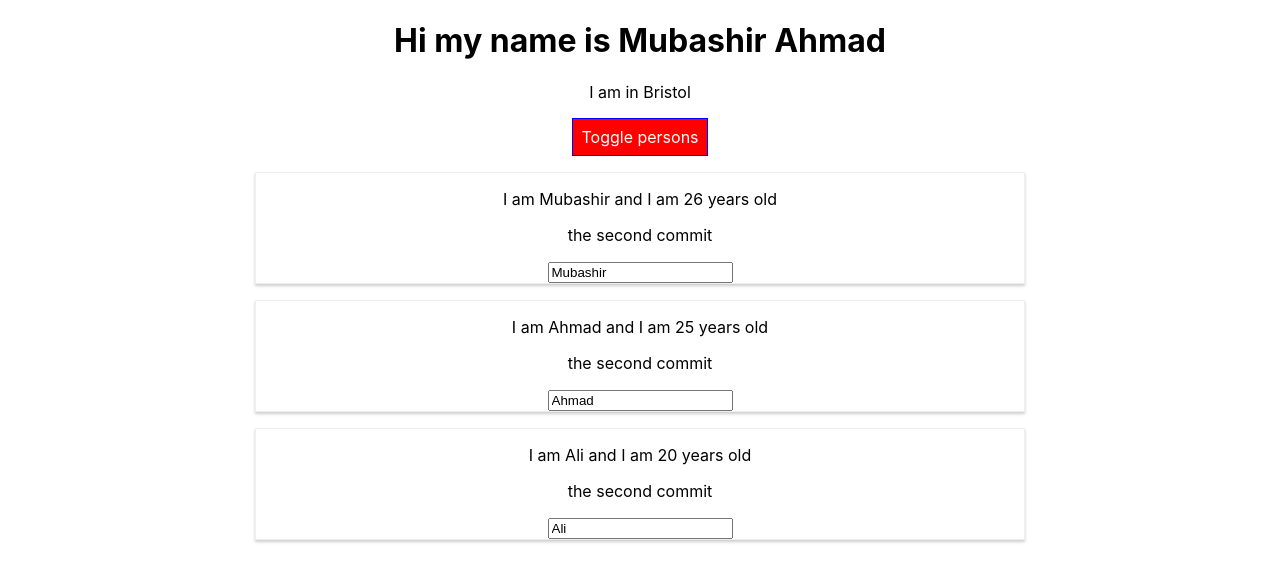
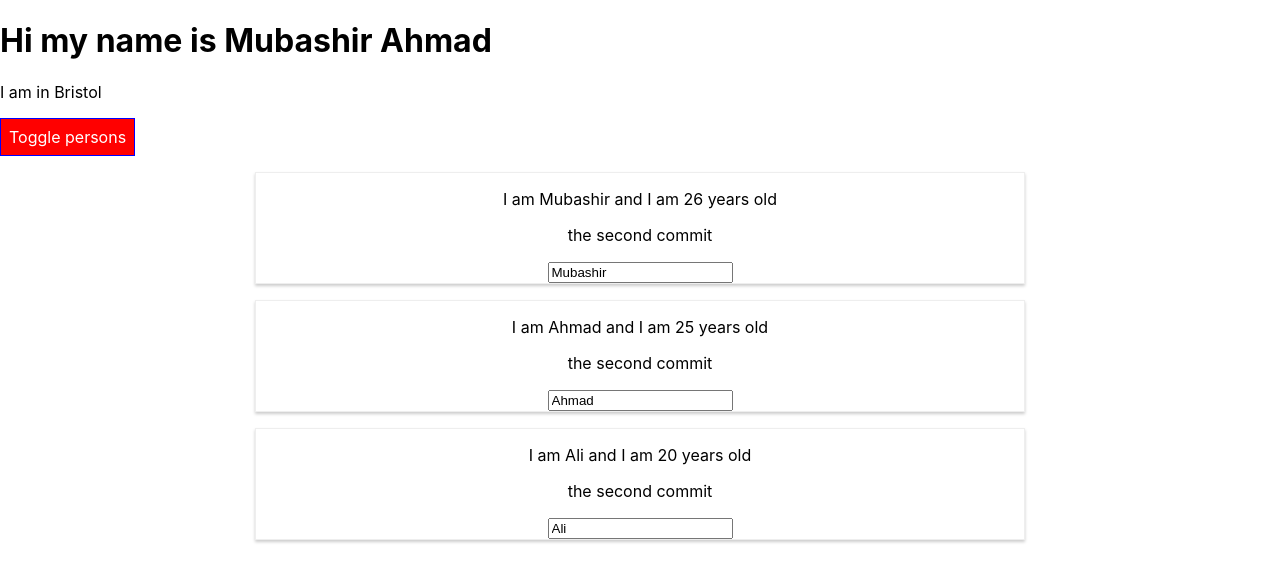
Before and after one commit to mubashir12321/react-training-project, a React app: page / in a window 1280 px wide. Shown: the top 582 px of the page. Built offline with nearby package versions, Linux system fonts and the light colour scheme.

Commit message:
latest commit before css modules

```diff
--- a/src/App.js
+++ b/src/App.js
@@ -1,5 +1,5 @@
 import React, { Component } from 'react';
-import './App.css';
+import classes from './App.css';
 import Person from'./Person/Person';
 
 
@@ -70,18 +70,18 @@ class App extends Component {
                 color:'black'
         };
     }
-    let classes = [];
+    let assignedClasses = [];
     if(this.state.persons.length<=2){
-      classes.push('red');//clases=['red']
+        assignedClasses.push(classes.red);//clases=['red']
     }
       if(this.state.persons.length<=1){
-          classes.push('bold');//clases=['red','bold']
+          assignedClasses.push(classes.bold);//clases=['red','bold']
       }
     return (
 
-      <div className="App">
+      <div className={classes.App}>
           <h1>Hi my name is Mubashir Ahmad</h1>
-          <p className={classes.join(' ')}>I am in Bristol</p>
+          <p className={assignedClasses.join(' ')}>I am in Bristol</p>
           <button
               style={style}
               onClick={this.togglePersonsHandler}>Toggle persons</button>
```
Also changed, not shown: package.json (+82 -6 lines), 1 other file (tests, documents, lock files or other folders).
